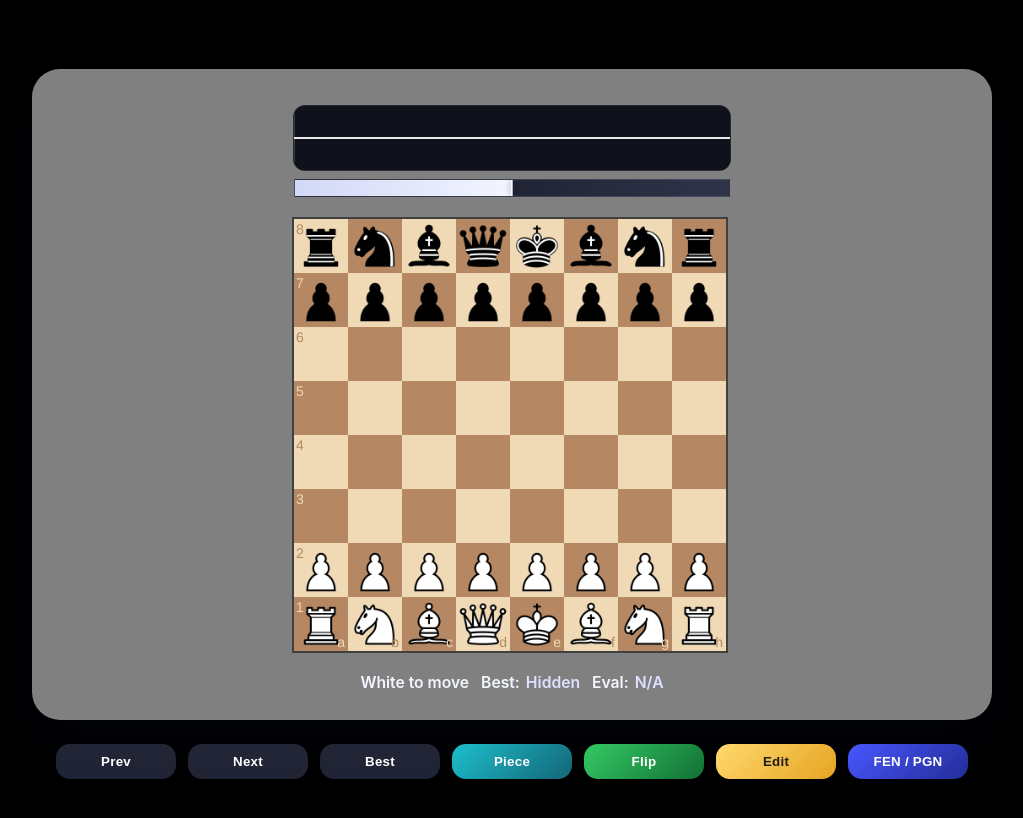
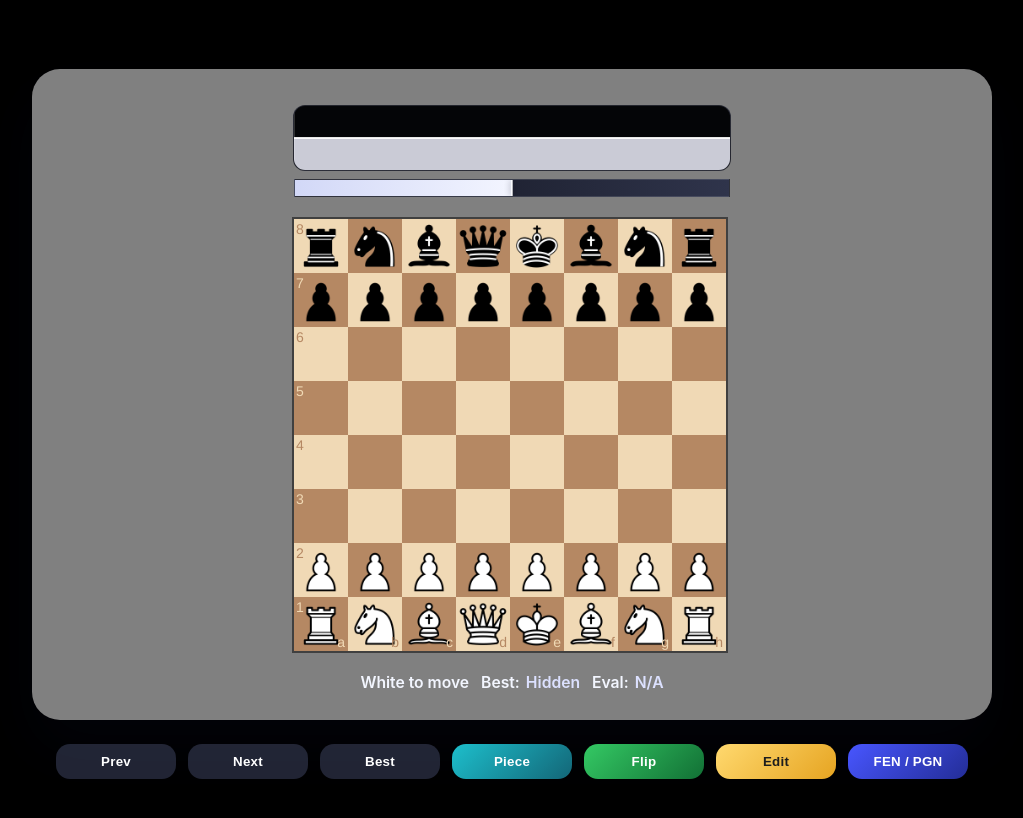
Before and after one commit to audiophrases/stockfish, a plain HTML site: page index.html in a window 1280 px wide. Shown: the whole page, without its empty margins (128-1151 px from the left). Drawn offline with Linux system fonts and the light colour scheme.

Commit message:
Amplify eval graph and add side shading

```diff
--- a/index.html
+++ b/index.html
@@ -694,24 +694,42 @@
         const verticalScale = displayHeight / 2;
         const step = values.length > 1 ? displayWidth / (values.length - 1) : 0;
 
-        ctx.beginPath();
-        ctx.moveTo(0, midY);
+        const points = [];
         for (let i = 0; i < values.length; i += 1) {
           const x = step * i;
-          const ratio = Math.max(-2000, Math.min(2000, values[i])) / 2000;
+          const amplified = values[i] * 1.33;
+          const clamped = Math.max(-2000, Math.min(2000, amplified));
+          const ratio = clamped / 2000;
           const y = midY - ratio * verticalScale;
+          points.push({ x, y });
+        }
+
+        ctx.beginPath();
+        ctx.moveTo(0, 0);
+        for (let i = 0; i < points.length; i += 1) {
+          const { x, y } = points[i];
+          if (i === 0) ctx.lineTo(x, y);
+          else ctx.lineTo(x, y);
+        }
+        ctx.lineTo(displayWidth, 0);
+        ctx.closePath();
+        ctx.fillStyle = 'rgba(0, 0, 0, 0.75)';
+        ctx.fill();
+
+        ctx.beginPath();
+        ctx.moveTo(0, displayHeight);
+        for (let i = 0; i < points.length; i += 1) {
+          const { x, y } = points[i];
           ctx.lineTo(x, y);
         }
-        ctx.lineTo(displayWidth, midY);
+        ctx.lineTo(displayWidth, displayHeight);
         ctx.closePath();
         ctx.fillStyle = 'rgba(243, 245, 255, 0.82)';
         ctx.fill();
 
         ctx.beginPath();
-        for (let i = 0; i < values.length; i += 1) {
-          const x = step * i;
-          const ratio = Math.max(-2000, Math.min(2000, values[i])) / 2000;
-          const y = midY - ratio * verticalScale;
+        for (let i = 0; i < points.length; i += 1) {
+          const { x, y } = points[i];
           if (i === 0) ctx.moveTo(x, y);
           else ctx.lineTo(x, y);
         }
```
